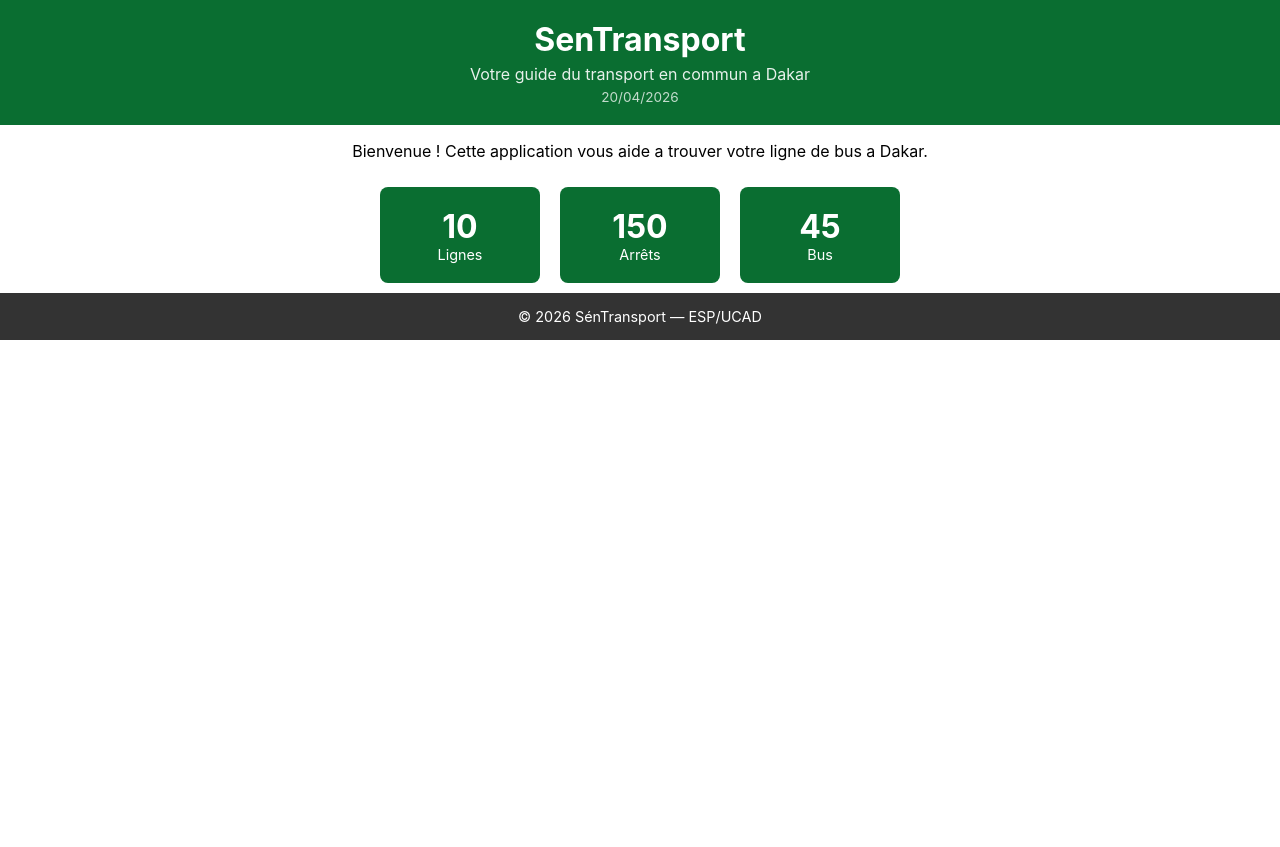
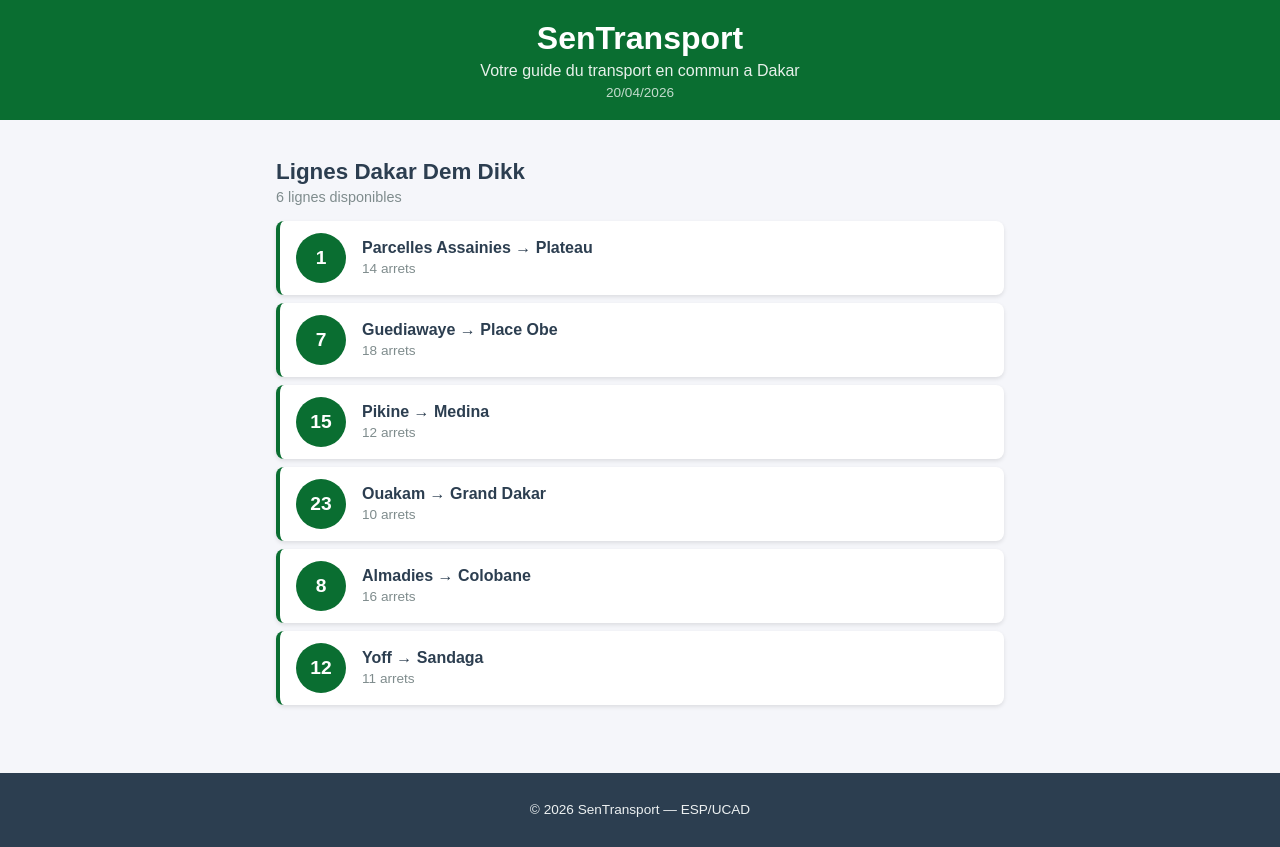
Before and after one commit to doacyber/sentransport, a React (Create React App) app: page / in a window 1280 px wide. Before the commit the page ends 800 px from the top, so only its background shows below. Built offline with nearby package versions, Linux system fonts and the light colour scheme.

Commit message:
Lab 2 : composants statiques LigneBus et ListeLignes

```diff
--- a/src/App.css
+++ b/src/App.css
@@ -1,38 +1,22 @@
 .App {
-  text-align: center;
+  font-family: Arial, sans-serif;
+  min-height: 100vh;
+  background-color: #f5f6fa;
+  display: flex;
+  flex-direction: column;
 }
 
-.App-logo {
-  height: 40vmin;
-  pointer-events: none;
+.contenu {
+  padding: 20px;
+  max-width: 800px;
+  margin: 0 auto;
+  width: 100%;
+  box-sizing: border-box;
+  flex: 1;
 }
 
-@media (prefers-reduced-motion: no-preference) {
-  .App-logo {
-    animation: App-logo-spin infinite 20s linear;
+@media (max-width: 600px) {
+  .contenu {
+    padding: 12px;
   }
 }
-
-.App-header {
-  background-color: #282c34;
-  min-height: 100vh;
-  display: flex;
-  flex-direction: column;
-  align-items: center;
-  justify-content: center;
-  font-size: calc(10px + 2vmin);
-  color: white;
-}
-
-.App-link {
-  color: #61dafb;
-}
-
-@keyframes App-logo-spin {
-  from {
-    transform: rotate(0deg);
-  }
-  to {
-    transform: rotate(360deg);
-  }
-}
--- a/src/App.js
+++ b/src/App.js
@@ -1,19 +1,23 @@
 import './App.css';
 import Header from './Header';
+import ListeLignes from './ListeLignes';
 import Footer from './Footer';
-import Statistique from './Statistique';
-import Statistique2 from './Statistique2';
-import Statistique3 from './Statistique3';
 
 function App() {
+  const lignes = [
+    { id: 1, numero: "1",  depart: "Parcelles Assainies", arrivee: "Plateau",     arrets: 14 },
+    { id: 2, numero: "7",  depart: "Guediawaye",          arrivee: "Place Obe",   arrets: 18 },
+    { id: 3, numero: "15", depart: "Pikine",              arrivee: "Medina",      arrets: 12 },
+    { id: 4, numero: "23", depart: "Ouakam",              arrivee: "Grand Dakar", arrets: 10 },
+    { id: 5, numero: "8",  depart: "Almadies",            arrivee: "Colobane",    arrets: 16 },
+    { id: 6, numero: "12", depart: "Yoff",                arrivee: "Sandaga",     arrets: 11 },
+  ];
+
   return (
     <div className="App">
       <Header />
       <main className="contenu">
-        <p>Bienvenue ! Cette application vous aide a trouver votre ligne de bus a Dakar.</p>
-        <Statistique />
-        <Statistique2 />
-        <Statistique3 />
+        <ListeLignes lignes={lignes} />
       </main>
       <Footer />
     </div>
--- a/src/Footer.css
+++ b/src/Footer.css
@@ -1,10 +1,8 @@
 .footer {
-  background-color: #333333;
-  color: white;
+  background-color: #2c3e50;
+  color: #ecf0f1;
   text-align: center;
-  padding: 15px;
+  padding: 16px;
+  margin-top: 40px;
+  font-size: 0.85rem;
 }
-.footer p {
-  margin: 0;
-  font-size: 0.9rem;
-}
--- a/src/Footer.js
+++ b/src/Footer.js
@@ -3,7 +3,7 @@
 function Footer() {
   return (
     <footer className="footer">
-      <p>© 2026 SénTransport — ESP/UCAD</p>
+      <p>&copy; 2026 SenTransport &mdash; ESP/UCAD</p>
     </footer>
   );
 }
--- /dev/null
+++ b/src/LigneBus.css
@@ -0,0 +1,49 @@
+.ligne-bus {
+  display: flex;
+  align-items: center;
+  padding: 12px 16px;
+  margin: 8px 0;
+  background-color: #ffffff;
+  border-radius: 8px;
+  border-left: 4px solid #0a6e31;
+  box-shadow: 0 2px 4px rgba(0, 0, 0, 0.1);
+  cursor: pointer;
+  transition: transform 0.2s, box-shadow 0.2s;
+}
+
+.ligne-bus:hover {
+  transform: translateX(4px);
+  box-shadow: 0 4px 8px rgba(0, 0, 0, 0.15);
+}
+
+.ligne-numero {
+  background-color: #0a6e31;
+  color: white;
+  font-weight: bold;
+  font-size: 1.2rem;
+  width: 50px;
+  height: 50px;
+  border-radius: 50%;
+  display: flex;
+  align-items: center;
+  justify-content: center;
+  margin-right: 16px;
+  flex-shrink: 0;
+}
+
+.ligne-info {
+  display: flex;
+  flex-direction: column;
+}
+
+.ligne-trajet {
+  font-size: 1rem;
+  font-weight: 600;
+  color: #2c3e50;
+}
+
+.ligne-arrets {
+  font-size: 0.85rem;
+  color: #7f8c8d;
+  margin-top: 4px;
+}
--- /dev/null
+++ b/src/LigneBus.js
@@ -0,0 +1,17 @@
+import './LigneBus.css';
+
+function LigneBus({ numero, depart, arrivee, arrets }) {
+  return (
+    <div className="ligne-bus">
+      <div className="ligne-numero">{numero}</div>
+      <div className="ligne-info">
+        <span className="ligne-trajet">
+          {depart} &rarr; {arrivee}
+        </span>
+        <span className="ligne-arrets">{arrets} arrets</span>
+      </div>
+    </div>
+  );
+}
+
+export default LigneBus;
--- /dev/null
+++ b/src/ListeLignes.css
@@ -0,0 +1,16 @@
+.liste-lignes {
+  padding: 0 16px;
+}
+
+.liste-titre {
+  color: #2c3e50;
+  font-size: 1.4rem;
+  margin-bottom: 4px;
+}
+
+.liste-description {
+  color: #7f8c8d;
+  font-size: 0.9rem;
+  margin-top: 0;
+  margin-bottom: 16px;
+}
--- /dev/null
+++ b/src/ListeLignes.js
@@ -0,0 +1,24 @@
+import LigneBus from './LigneBus';
+import './ListeLignes.css';
+
+function ListeLignes({ lignes }) {
+  return (
+    <div className="liste-lignes">
+      <h2 className="liste-titre">Lignes Dakar Dem Dikk</h2>
+      <p className="liste-description">
+        {lignes.length} lignes disponibles
+      </p>
+      {lignes.map(ligne => (
+        <LigneBus
+          key={ligne.id}
+          numero={ligne.numero}
+          depart={ligne.depart}
+          arrivee={ligne.arrivee}
+          arrets={ligne.arrets}
+        />
+      ))}
+    </div>
+  );
+}
+
+export default ListeLignes;
```
